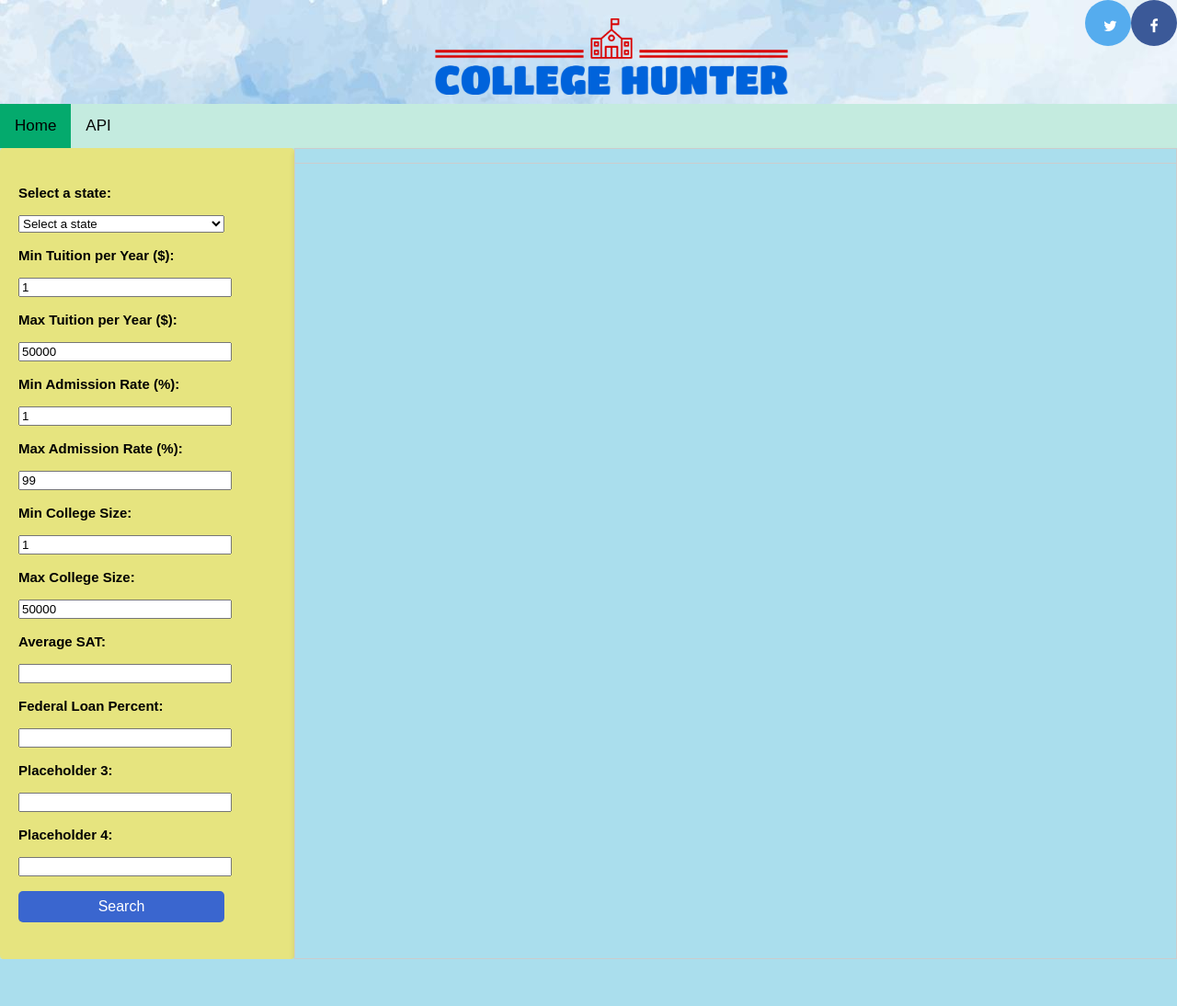
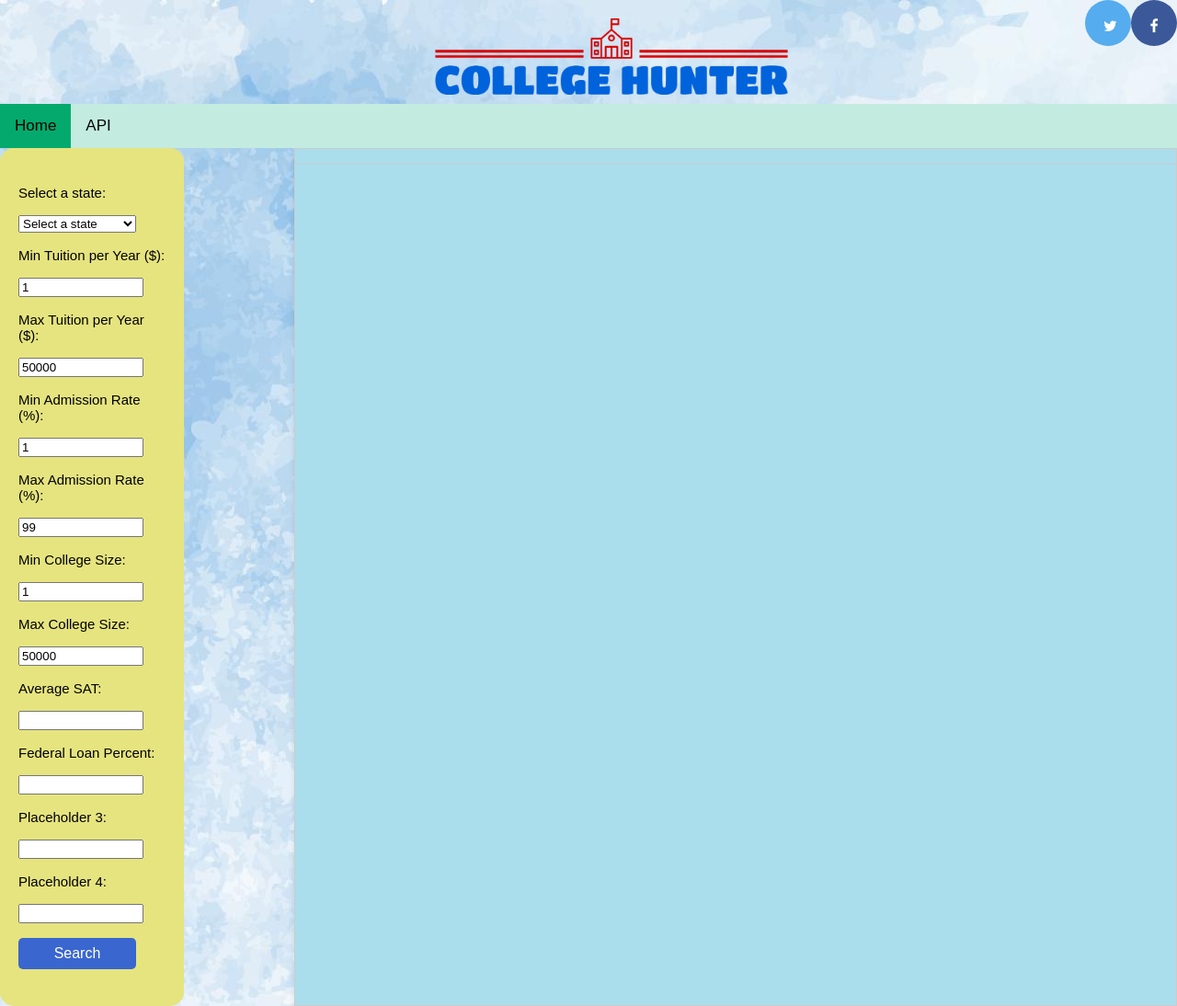
Before and after one commit to UMB-Capstone-team/College-Hunter, a Flask app: page / in a window 1280 px wide. Shown: the whole page at 92% size. Before the commit the page ends 1043 px from the top, so only its background shows below. Run offline with Flask 3, Linux system fonts and the light colour scheme.

Commit message:
Update styles.css

```diff
--- a/Template/static/styles.css
+++ b/Template/static/styles.css
@@ -6,7 +6,7 @@ body {
     margin: 0;
     padding: 0;
     height: 100vh;
-    background-color: #bae6dc;
+    background-image: url("college.jpg");
 }
 .topnav {
     background-color: #c4ebdf;
@@ -87,12 +87,13 @@ tr:nth-child(even) {
 }
 
 .form-container {
-    width: auto;
+    width: 50%;
+    left: 30px;
     padding: 40px 20px;
-    border-radius: 4px;
+    border-radius: 15px;
     background: #e6e47f;
     font-size: 15px;
-    font-weight: 700;
+    font-weight: 500;
  }
 
 .iframe-container {
```
